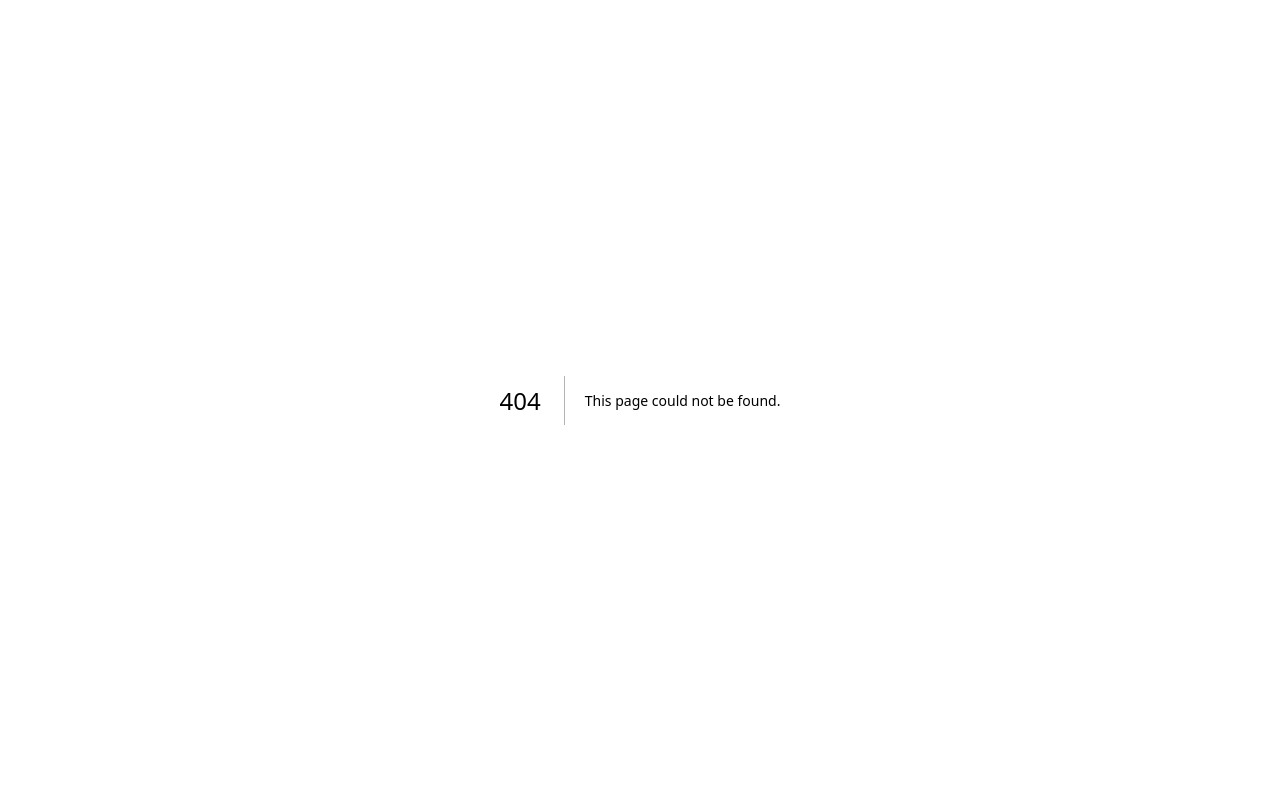
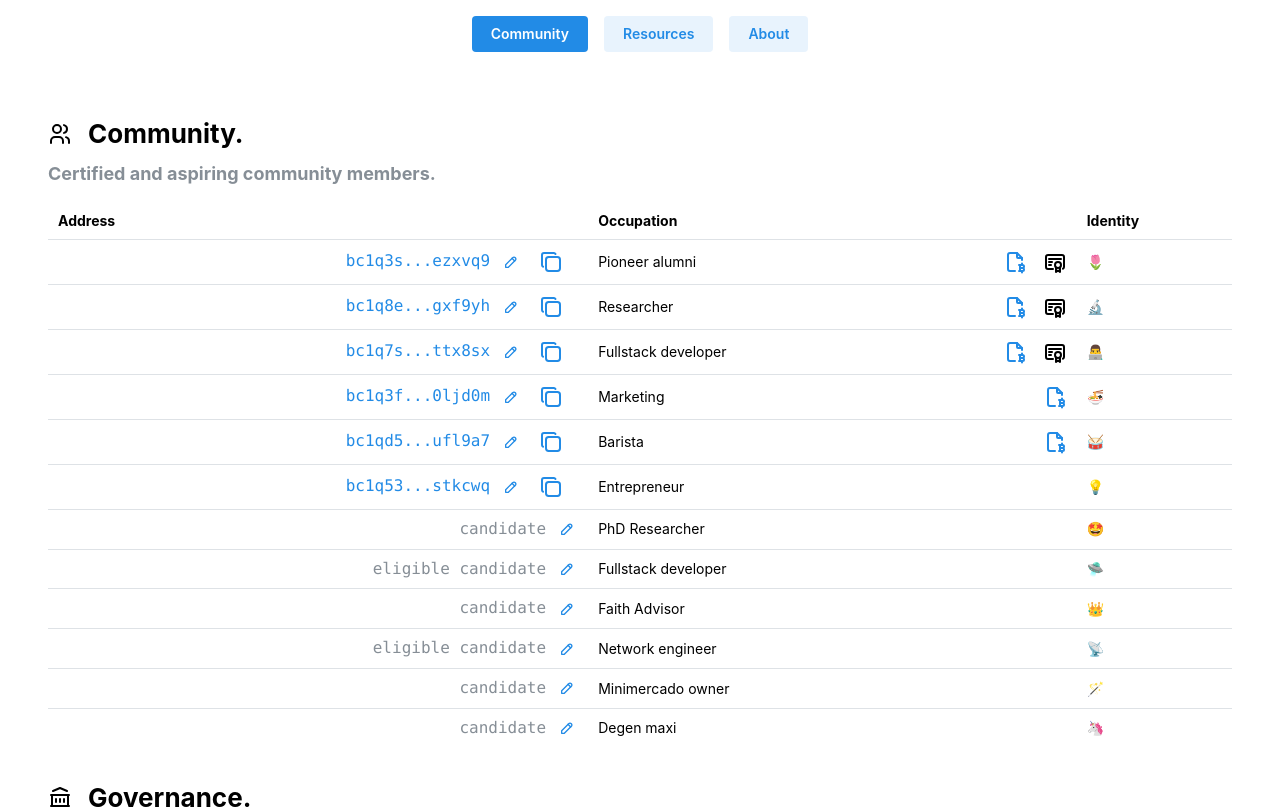
Before and after one commit to cromatikap/coin-society, a Next.js app in the folder website/: page /community in a window 1280 px wide. Before the commit this address had no page. Shown: the top 809 px of the page. Built offline with nearby package versions, Linux system fonts and the light colour scheme.

Commit message:
add navigation

```diff
--- /dev/null
+++ b/website/src/app/community/page.tsx
@@ -0,0 +1,18 @@
+"use client";
+
+import { AppShell } from "@mantine/core";
+import Members from "@/components/HomePage/Members";
+import Navigation from "@/components/Navigation";
+import Governance from "@/components/HomePage/Governance";
+
+export default function CommunityPage() {
+  return (
+    <AppShell>
+      <Navigation />
+      <AppShell.Main p={{ base: 'sm', sm: 'xl' }}>
+        <Members />
+        <Governance />
+      </AppShell.Main>
+    </AppShell>
+  );
+}
--- a/website/src/components/HomePage/LandingScreen/Affixes.tsx
+++ b/website/src/components/HomePage/LandingScreen/Affixes.tsx
@@ -13,7 +13,7 @@ export default function Affixes() {
             style={transitionStyles}
             onClick={() => scrollTo({ y: 600 })}
           >
-            gm
+            About
           </Button>
         )}
       </Transition>
--- /dev/null
+++ b/website/src/components/Navigation/index.tsx
@@ -0,0 +1,29 @@
+"use client";
+
+import { Group, Button } from "@mantine/core";
+import { usePathname, useRouter } from "next/navigation";
+
+const routes = [
+  { path: "/community", label: "Community" },
+  { path: "/learning", label: "Resources" },
+  { path: "/", label: "About" },
+];
+
+export default function Navigation() {
+  const pathname = usePathname();
+  const router = useRouter();
+
+  return (
+    <Group justify="center" p="md">
+      {routes.map((route) => (
+        <Button
+          key={route.path}
+          variant={pathname === route.path ? "filled" : "light"}
+          onClick={() => router.push(route.path)}
+        >
+          {route.label}
+        </Button>
+      ))}
+    </Group>
+  );
+}
```
Also changed, not shown: website/src/app/learning/page.tsx (added, +15 -0 lines), website/src/components/HomePage/LandingScreen/index.tsx (+8 -3 lines), website/src/components/HomePage/index.tsx (+0 -8 lines).
